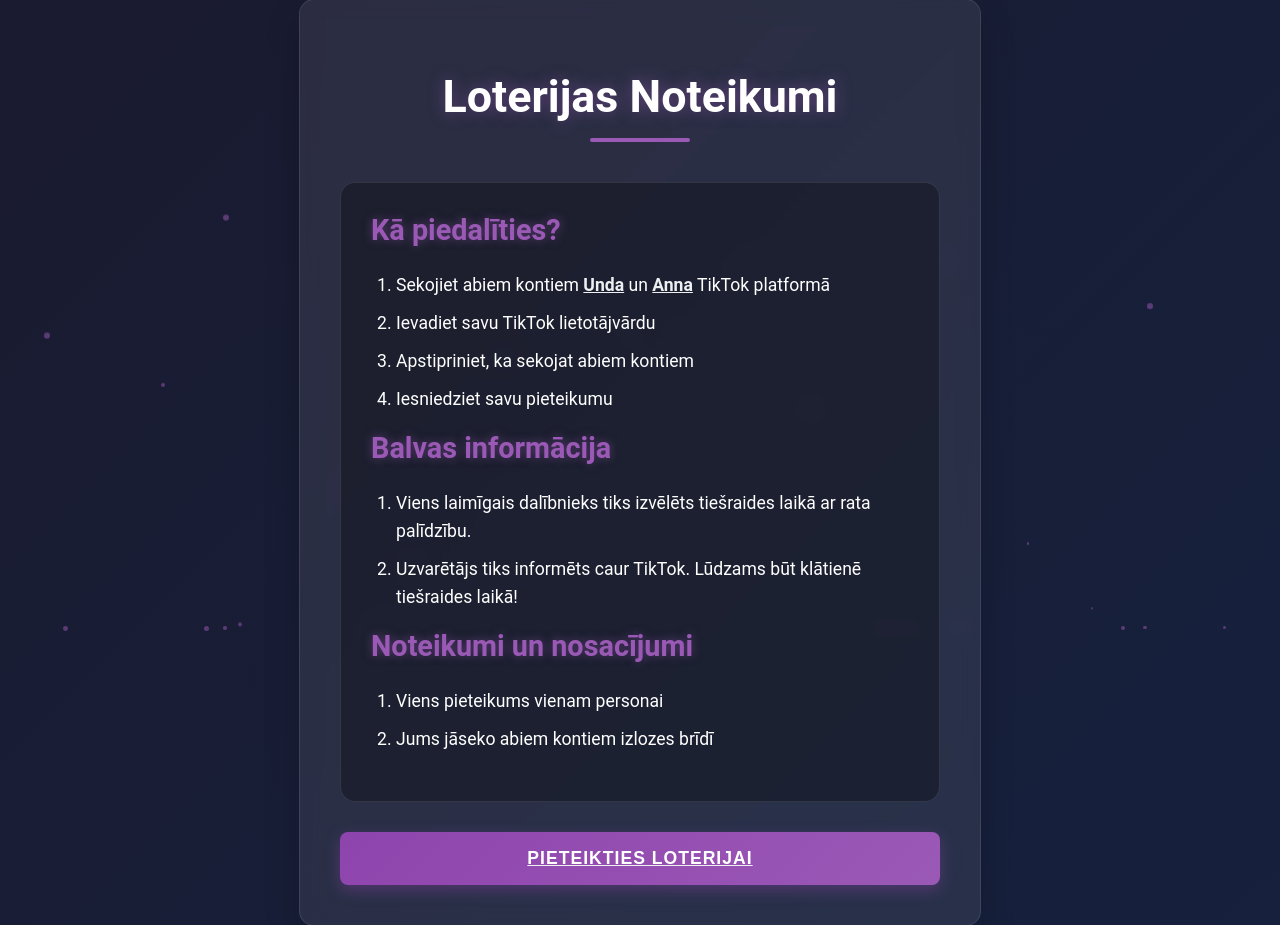
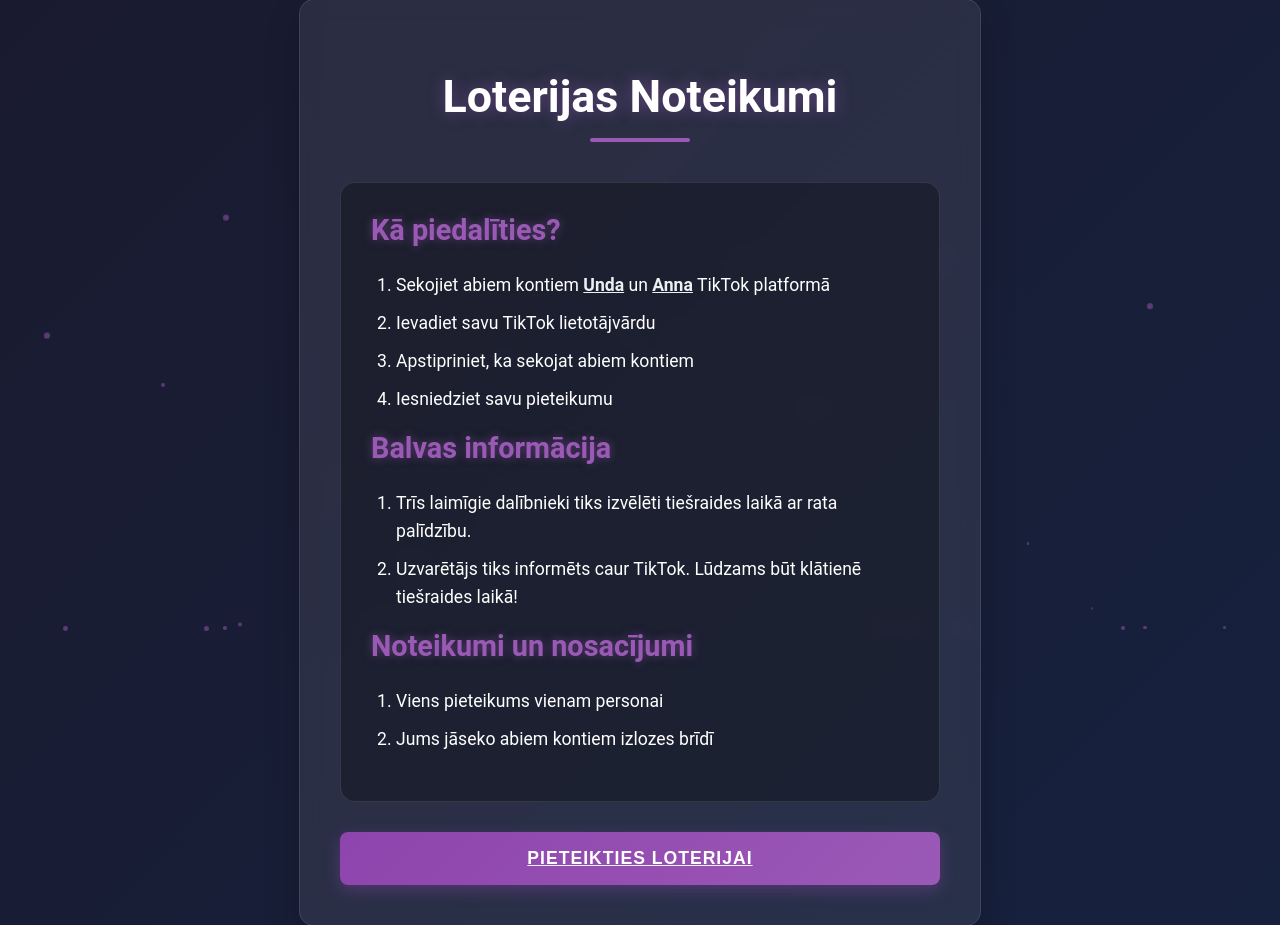
Before and after one commit to Mrkivi24/Lottery, a Flask app: page / in a window 1280 px wide. Shown: the part 174-1099 px from the top of the page. Run offline with Flask 3, Linux system fonts and the light colour scheme.

Commit message:
Update index.html

```diff
--- a/templates/index.html
+++ b/templates/index.html
@@ -3,7 +3,7 @@
 <head>
     <meta charset="UTF-8">
     <meta name="viewport" content="width=device-width, initial-scale=1.0">
-    <title>TikTok Loterijas Noteikumi</title>
+    <title>Loterijas Noteikumi</title>
     <link rel="stylesheet" href="{{ url_for('static', filename='css/styles.css') }}">
     <link rel="stylesheet" href="https://cdnjs.cloudflare.com/ajax/libs/font-awesome/6.0.0-beta3/css/all.min.css">
 </head>
@@ -31,7 +31,7 @@
 
                 <h2>Balvas informācija</h2>
                 <ol>
-                    <li>Viens laimīgais dalībnieks tiks izvēlēts tiešraides laikā ar rata palīdzību.</li>
+                    <li>Trīs laimīgie dalībnieki tiks izvēlēti tiešraides laikā ar rata palīdzību.</li>
                     <li>Uzvarētājs tiks informēts caur TikTok. Lūdzams būt klātienē tiešraides laikā!</li>
                 </ol>
 
```
